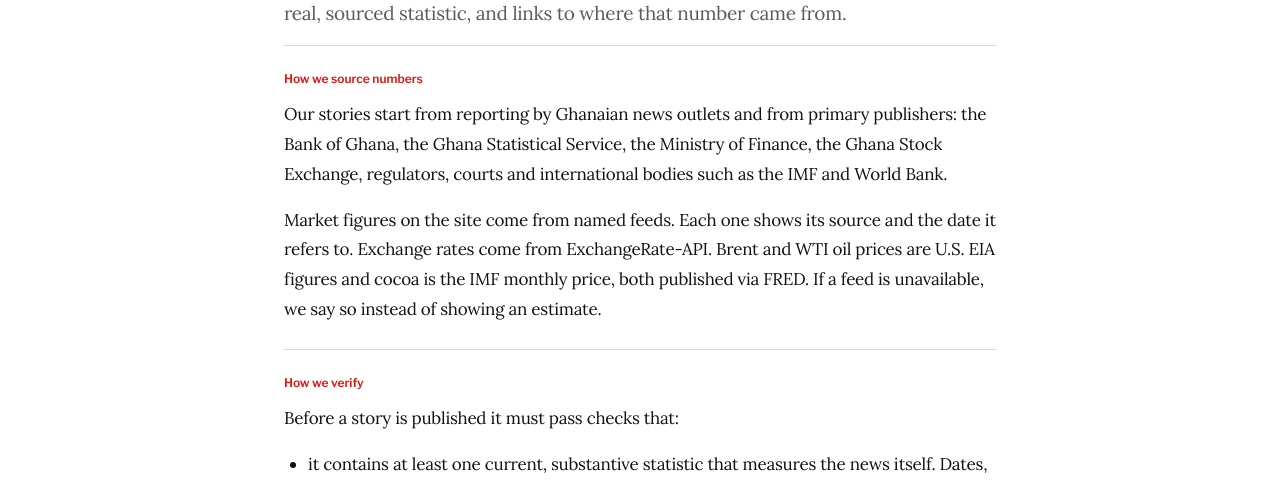
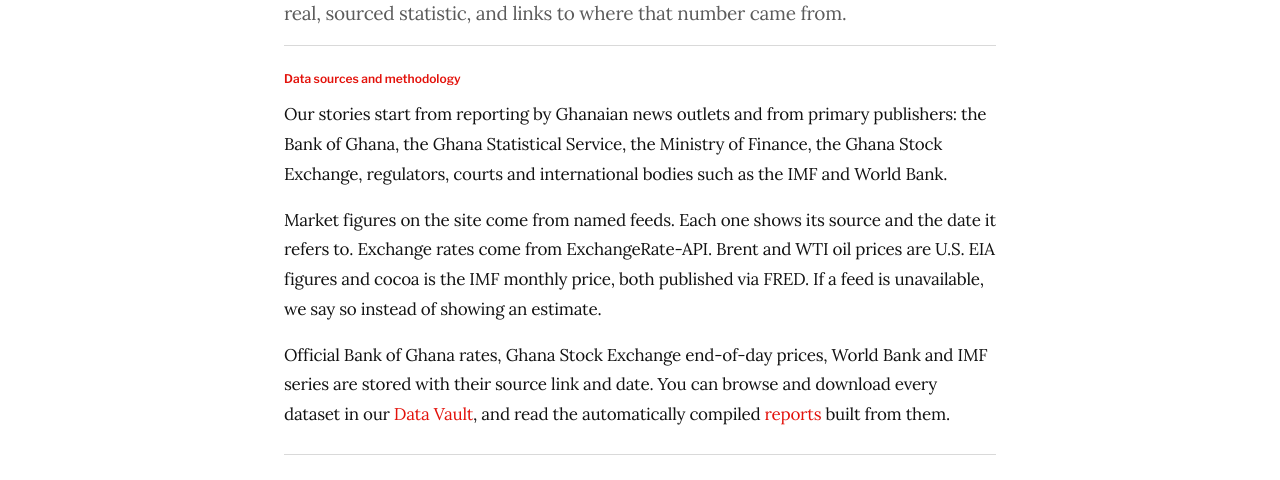
Before and after one commit to RatedAF-TechCompany/statsgh, a Next.js app: page /about in a window 1280 px wide. Shown: the part 231-711 px from the top of the page. Built offline with nearby package versions, Linux system fonts and the light colour scheme; no server answers; the database is empty.

Commit message:
Changes
Co-authored-by: RatedAF-Tech <173565087+RatedAF-Tech@users.noreply.github.com>

```diff
--- a/src/views/About.tsx
+++ b/src/views/About.tsx
@@ -24,7 +24,7 @@ const About = () => (
         statistic, and links to where that number came from.
       </p>
 
-      <Section title="How we source numbers">
+      <Section id="methodology" title="Data sources and methodology">
         <p>
           Our stories start from reporting by Ghanaian news outlets and from primary publishers: the Bank of
           Ghana, the Ghana Statistical Service, the Ministry of Finance, the Ghana Stock Exchange, regulators,
@@ -35,6 +35,12 @@ const About = () => (
           to. Exchange rates come from ExchangeRate-API. Brent and WTI oil prices are U.S. EIA figures and cocoa
           is the IMF monthly price, both published via FRED. If a feed is unavailable, we say so instead of
           showing an estimate.
+        </p>
+        <p>
+          Official Bank of Ghana rates, Ghana Stock Exchange end-of-day prices, World Bank and IMF series are
+          stored with their source link and date. You can browse and download every dataset in
+          our <Link to="/data-vault" className="text-[#E3120B] hover:underline">Data Vault</Link>, and read the
+          automatically compiled <Link to="/reports" className="text-[#E3120B] hover:underline">reports</Link> built from them.
         </p>
       </Section>
 
```
